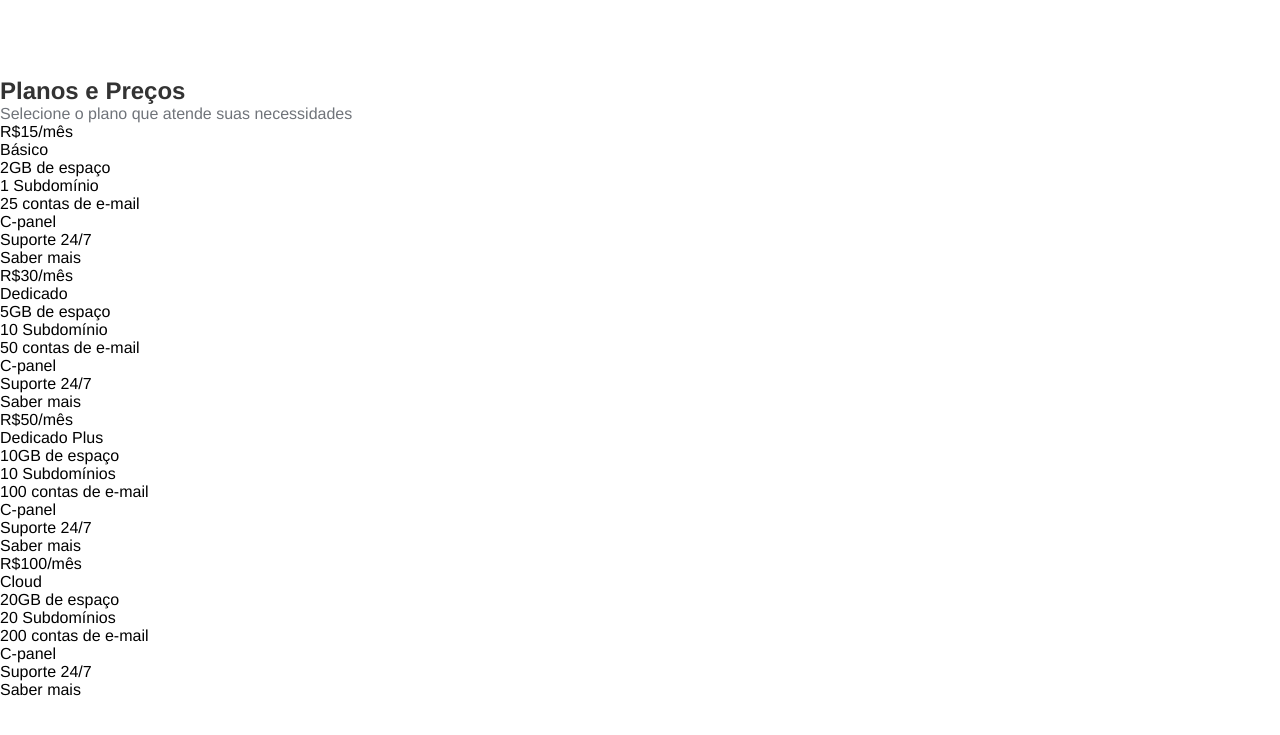
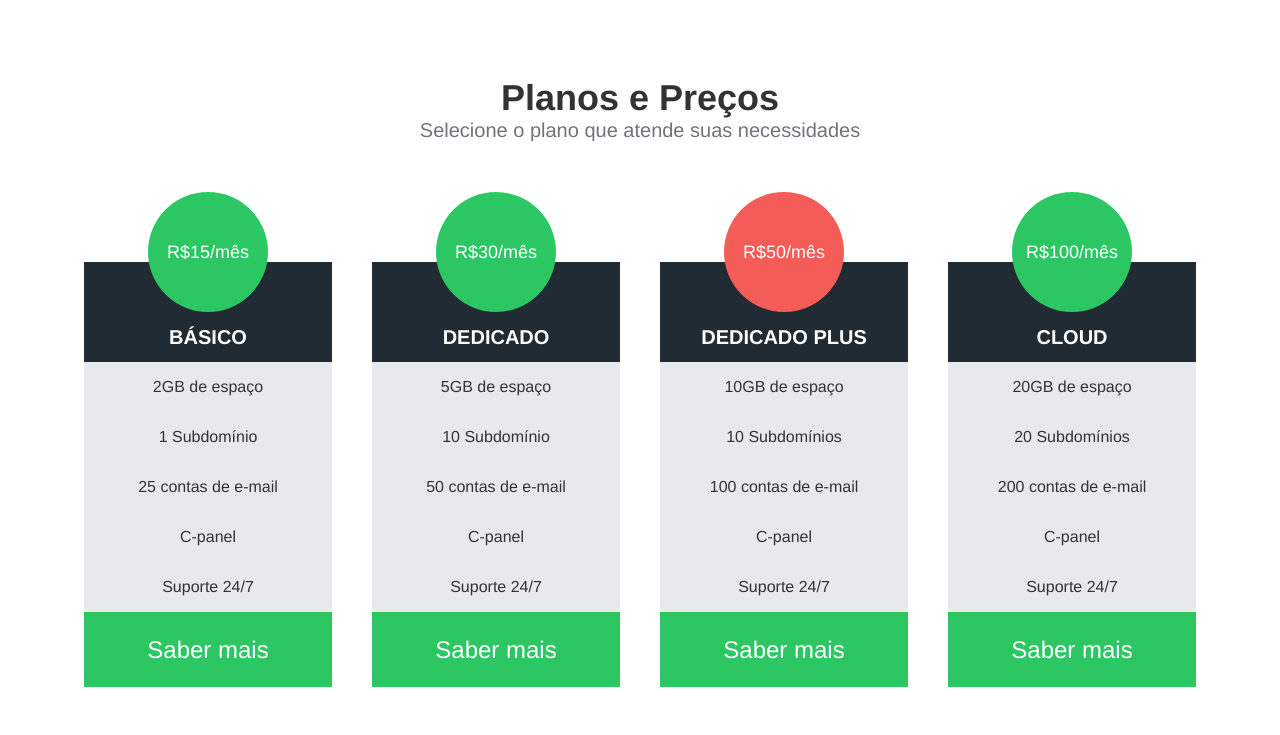
Before and after one commit to LeoSilva19/projeto-host, a plain HTML site: page index.html in a window 1280 px wide. Shown: the part 888-1623 px from the top of the page. Before the commit the page ends 1587 px from the top, so only its background shows below. Drawn offline with Linux system fonts and the light colour scheme.

Commit message:
CSS dos planos e preços

```diff
--- a/css/style.css
+++ b/css/style.css
@@ -128,3 +128,76 @@ nav{
 .services-container p{
     line-height: 24px;
 }
+
+.pricing-container{
+    padding-bottom: 5rem;
+    text-align: center;
+}
+
+.pricing-container h2{
+    font-size: 36px;
+}
+
+.pricing-container p{
+    font-size: 20px;
+}
+
+.plans-container{
+    display: flex;
+    justify-content: space-between;
+    width: 90%;
+    margin: 50px auto 0;
+}
+
+.plan{
+    flex: 1;
+    max-width: 275px;
+    margin: 0 20px;
+}
+
+.plan ul{
+    padding: 0;
+}
+
+.plan li{
+    list-style-type: none;
+    height: 50px;
+    line-height: 50px;
+    background-color: #e8e9ea;
+    color: #333;
+}
+
+.plan .price{
+    width: 120px;
+    height: 120px;
+    border-radius: 50%;
+    background-color: #2cc762;
+    color: #fff;
+    text-align: center;
+    line-height: 120px;
+    margin: 0 auto -50px;
+    font-size: 18px;
+    position: relative;
+}
+
+.plan .plan-name{
+    text-transform: uppercase;
+    font-size: 20px;
+    font-weight: bold;
+    color: #fff;
+    background-color: #202b34;
+    padding: 50px 0;
+}
+
+.plan .plan-btn{
+    background-color: #2cc762;
+    color: #fff;
+    font-size: 24px;
+    height: 75px;
+    line-height: 75px;
+    cursor: pointer;
+}
+
+.plan .recommended{
+    background-color: #f45c57;
+}
```
